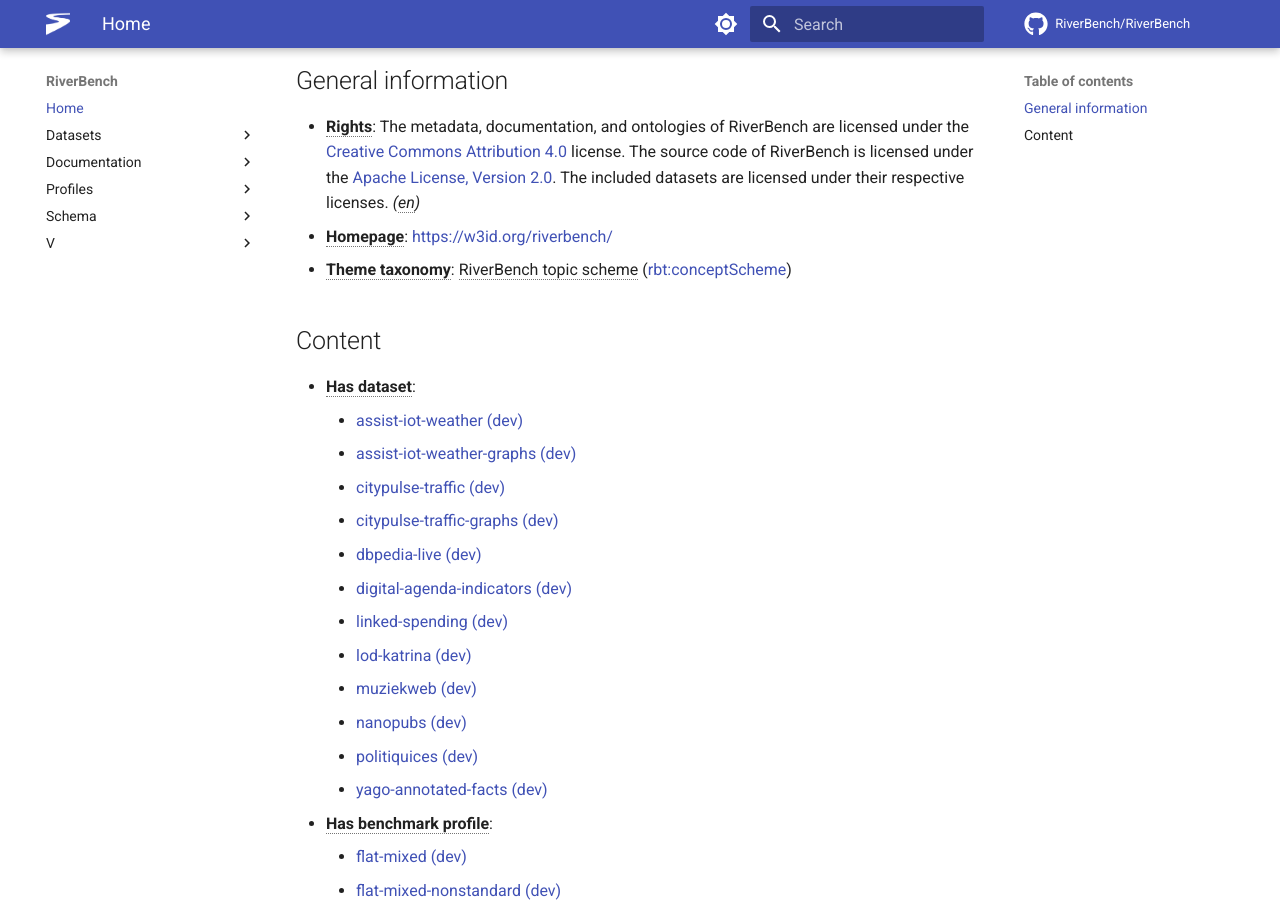
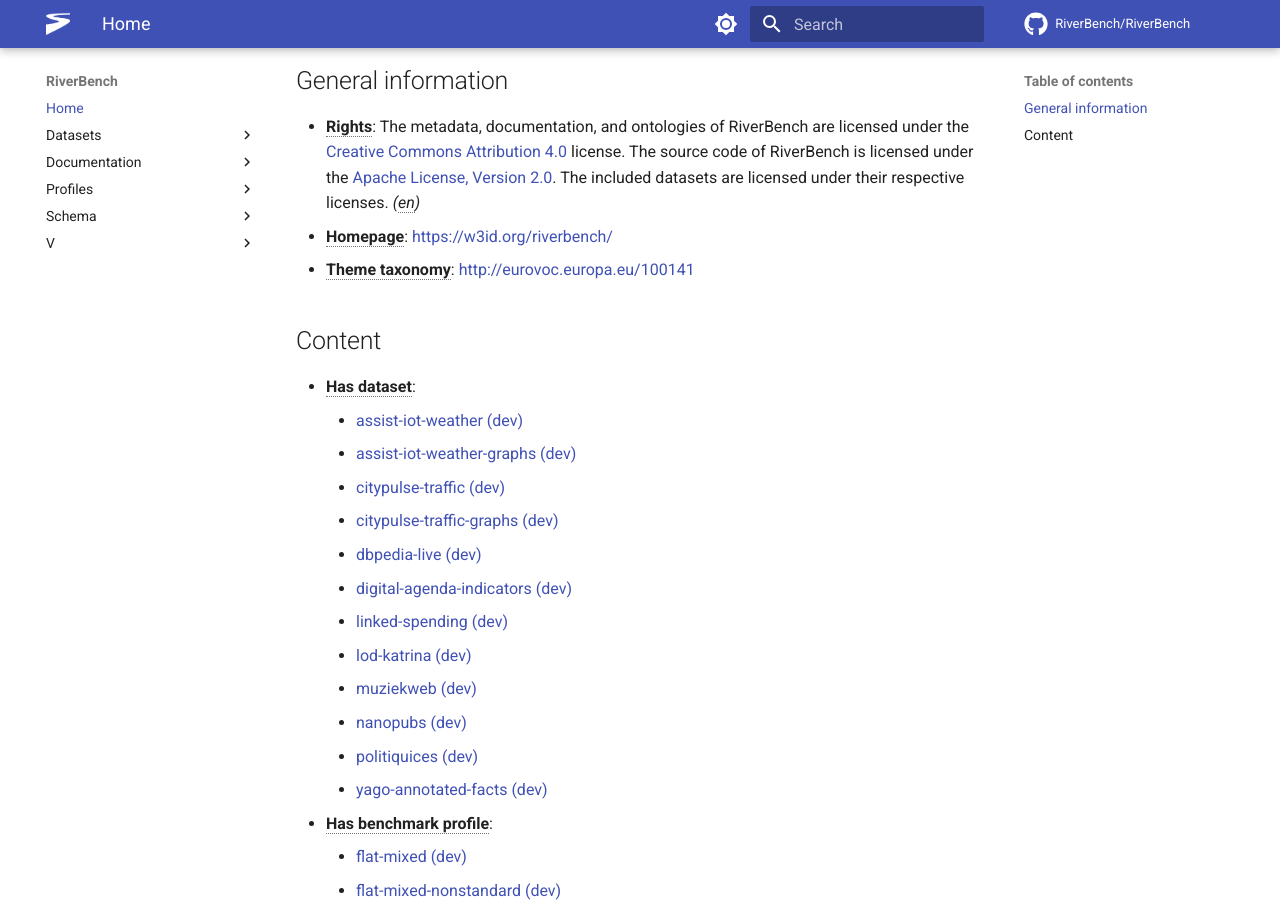
Before and after one commit to RiverBench/riverbench.github.io, an MkDocs documentation site: the page built from docs/index.md, in a window 1280 px wide and 900 px high, scrolled down 820 px. Built offline with MkDocs 1.6.1 and Material for MkDocs 9.7.7, drawn with Linux system fonts in a browser that asks for light colours; comment, search, counter and statistics services are not loaded.

Commit message:
Automatic docs update (dev)

```diff
--- a/docs/index.md
+++ b/docs/index.md
@@ -33,7 +33,7 @@ RiverBench is an open, community-driven RDF streaming benchmark suite. It includ
 
 - **<abbr title="Information about rights held in and over the resource.">Rights</abbr>**: The metadata, documentation, and ontologies of RiverBench are licensed under the [Creative Commons Attribution 4.0](https://creativecommons.org/licenses/by/4.0/) license. The source code of RiverBench is licensed under the [Apache License, Version 2.0](https://spdx.org/licenses/Apache-2.0). The included datasets are licensed under their respective licenses. _(<abbr title="English">en</abbr>)_
 - **<abbr title="A homepage for some thing.">Homepage</abbr>**: [https://w3id.org/riverbench/](https://w3id.org/riverbench/)
-- **<abbr title="The knowledge organization system (KOS) used to classify catalog's datasets.">Theme taxonomy</abbr>**: <abbr title="Collection of topic concepts used to annotate RiverBench datasets.">RiverBench topic scheme</abbr> ([rbt:conceptScheme](https://w3id.org/riverbench/schema/theme#conceptScheme))
+- **<abbr title="The knowledge organization system (KOS) used to classify catalog's datasets.">Theme taxonomy</abbr>**: [http://eurovoc.europa.eu/100141](http://eurovoc.europa.eu/100141)
 
 ## Content
 
```
